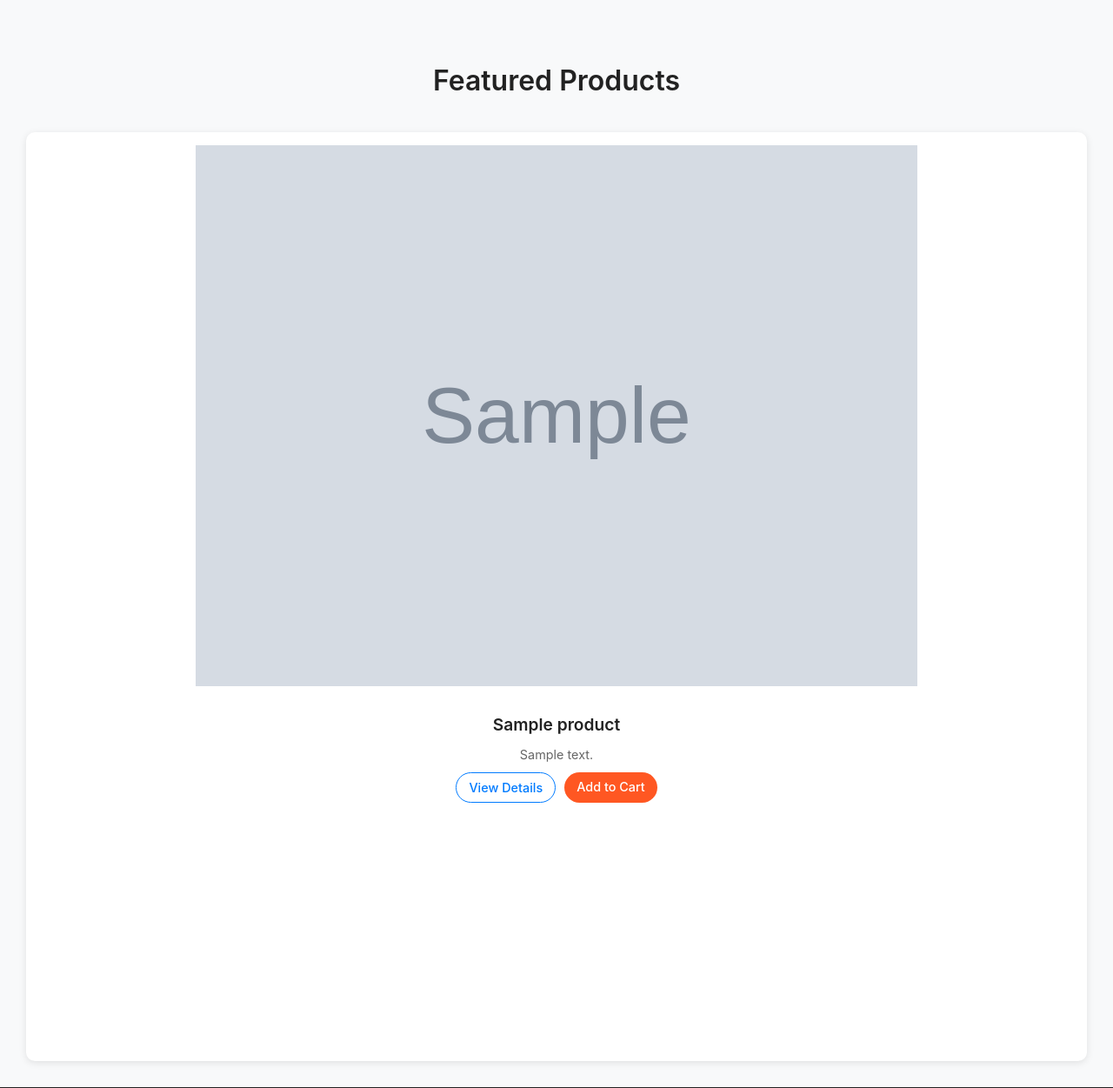
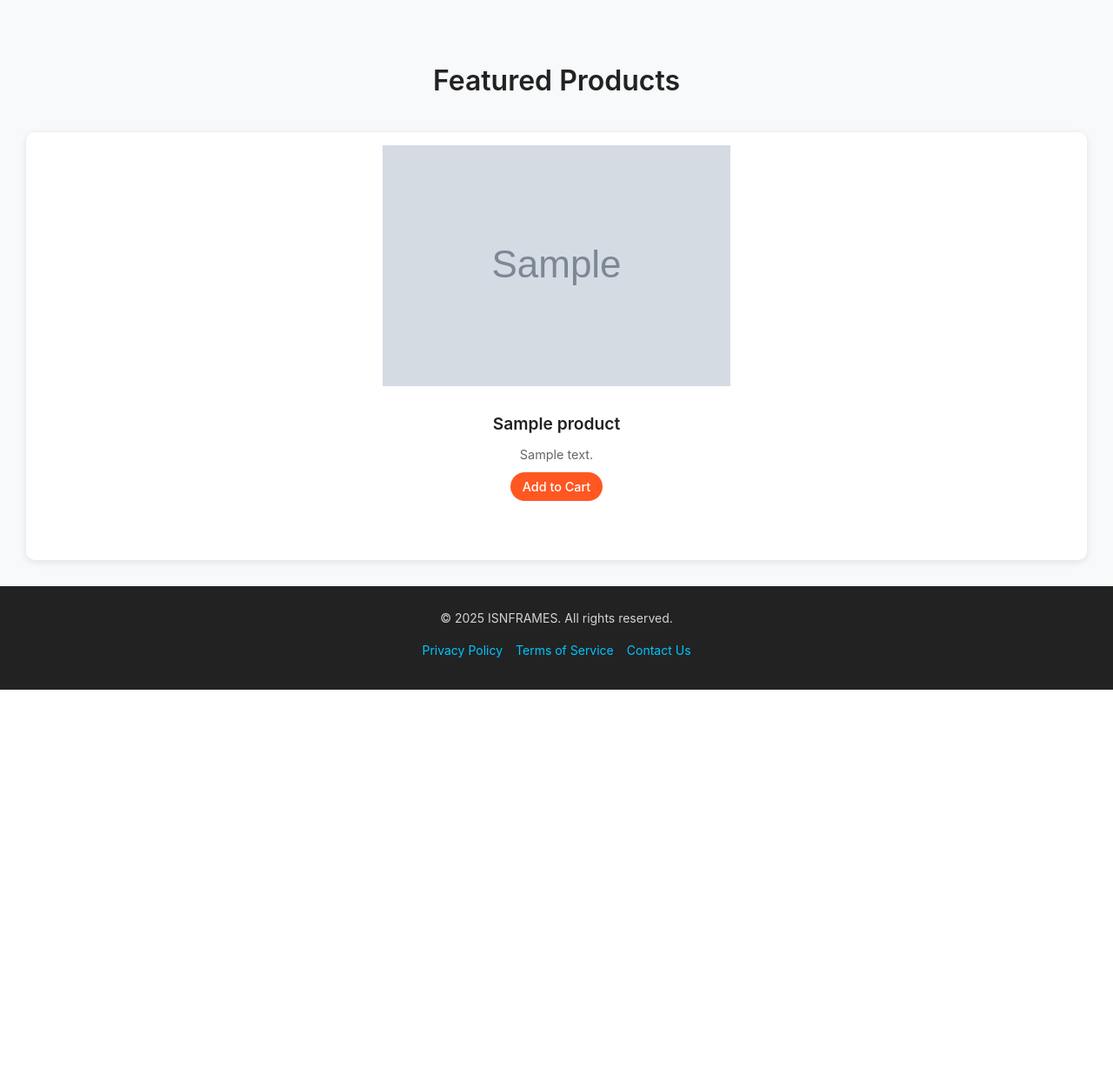
Before and after one commit to ishankkumar-007/commercia, a Flask app: page / in a window 1280 px wide. Shown: the part 444-1695 px from the top of the page at 87% size. After the commit the page ends 1237 px from the top, so only its background shows below. Run offline with Flask 3, Linux system fonts and the light colour scheme; grey boxes marked "Sample" are stand-in pictures; a database or web service that is not in the repository returns one stand-in record (values such as "Sample title").

Commit message:
feat: remove more details button

```diff
--- a/app/static/css/main.css
+++ b/app/static/css/main.css
@@ -205,12 +205,13 @@ body {
 /* View Details */
 .btn.secondary {
     background: transparent;
-    color: #007BFF;
-    border: 1.5px solid #007BFF;
+    color: #000;
+    text-decoration: none;
+    /* border: 1.5px solid #007BFF; */
 }
 
 .btn.secondary:hover {
-    background: #007BFF;
+    /* background: #007BFF; */
     color: white;
 }
 
--- a/app/templates/index.html
+++ b/app/templates/index.html
@@ -47,7 +47,9 @@
             <div class="product-card">
                 <div class="product-image">
                     {% if product['Images'] %}
+                        <a href="{{ url_for('product_details', product_id=product['Product_id']) }}" class="btn secondary">
                         <img src="{{ product['Images'][0] }}" alt="{{ product['Product_name'] }}">
+                        </a>
                     {% else %}
                         <img src="placeholder.jpg" alt="Placeholder">
                     {% endif %}
@@ -56,9 +58,6 @@
                     <h3 class="product-title">{{ product['Product_name'] }}</h3>
                     <p class="description">{{ product['Description'] }}</p>
                     <div class="product-buttons">
-                        <a href="{{ url_for('product_details', product_id=product['Product_id']) }}" class="btn secondary">
-                            View Details
-                        </a>
                         <a href="{{ url_for('add_to_cart', product_id=product['Product_id']) }}" class="btn primary">
                             Add to Cart
                         </a>
@@ -66,6 +65,7 @@
                     </div>
                 </div>
             </div>
+          <!-- </a> -->
         {% endfor %}
     </div>
 </section>
```
